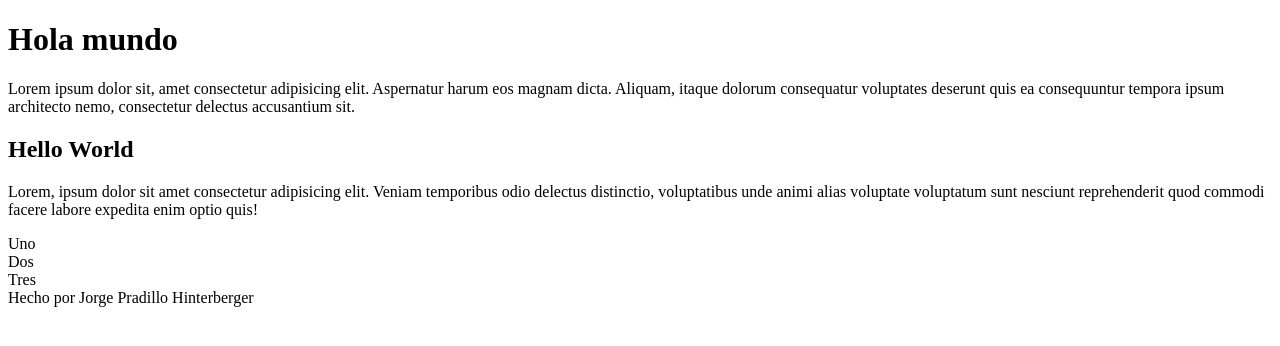
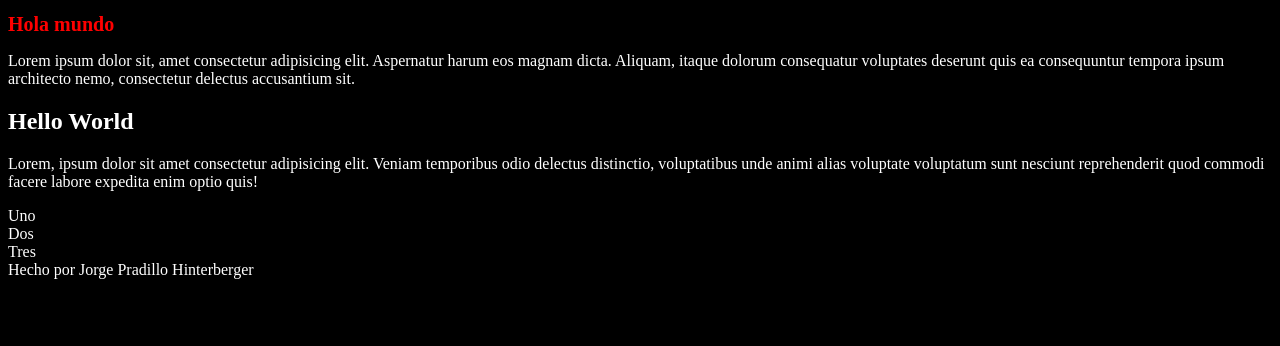
Before and after one commit to iesgrancapitan-entornos/2023-24-pr-ctica-5-github-issues-JPradillo, a plain HTML site: page index.html in a window 1280 px wide. Drawn offline with Linux system fonts and the light colour scheme.

Commit message:
resolves #4, resolves #5 Cambios en el enlace de css y arreglos en el color de h1

```diff
--- a/estilos.css
+++ b/estilos.css
@@ -6,5 +6,5 @@ body {
 h1 {
     font-size: 20px;
     font: optional;
-    color: ree;
+    color: red;
 }
--- a/index.html
+++ b/index.html
@@ -3,7 +3,7 @@
 <head>
     <meta charset="UTF-8">
     <meta name="viewport" content="width=device-width, initial-scale=1.0">
-    <link rel="stylesheet" href="ilos.css"/>
+    <link rel="stylesheet" href="estilos.css"/>
     <title>Mi primera página web</title>
 </head>
 <body>
```
